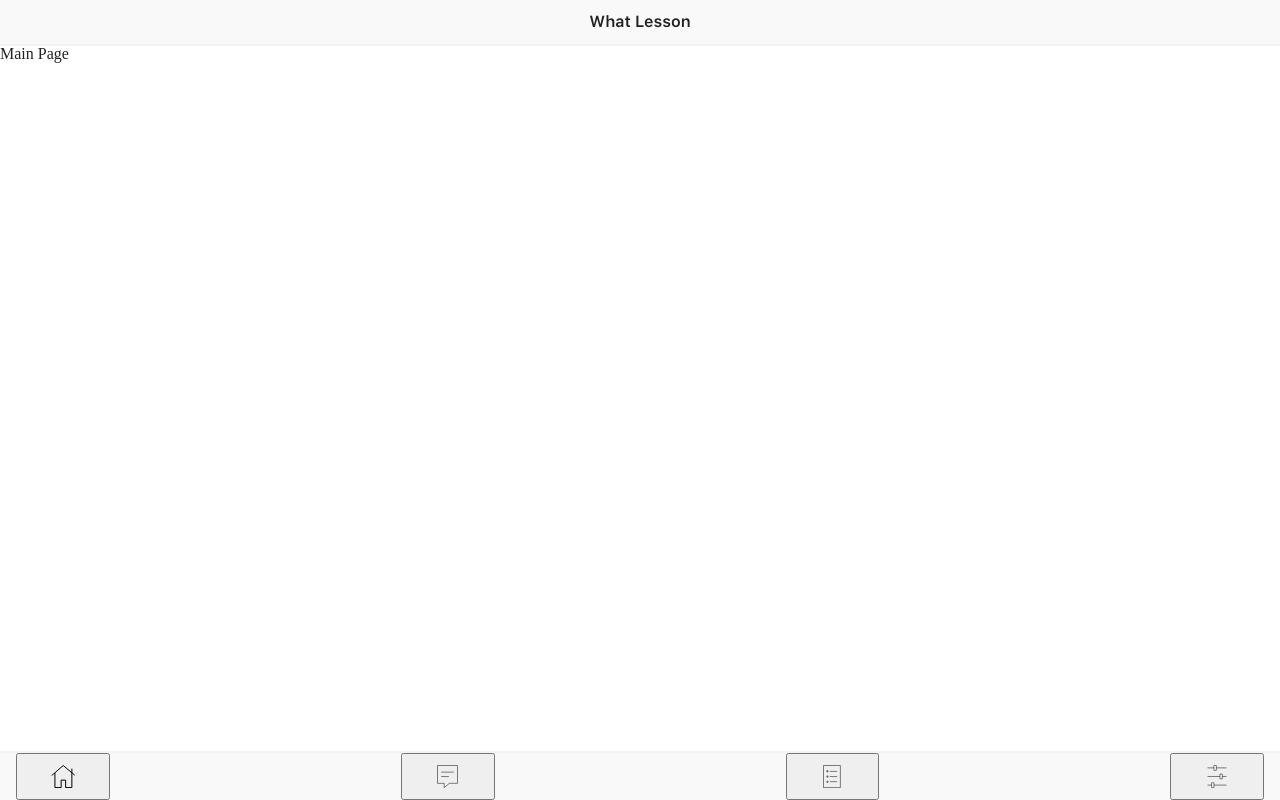
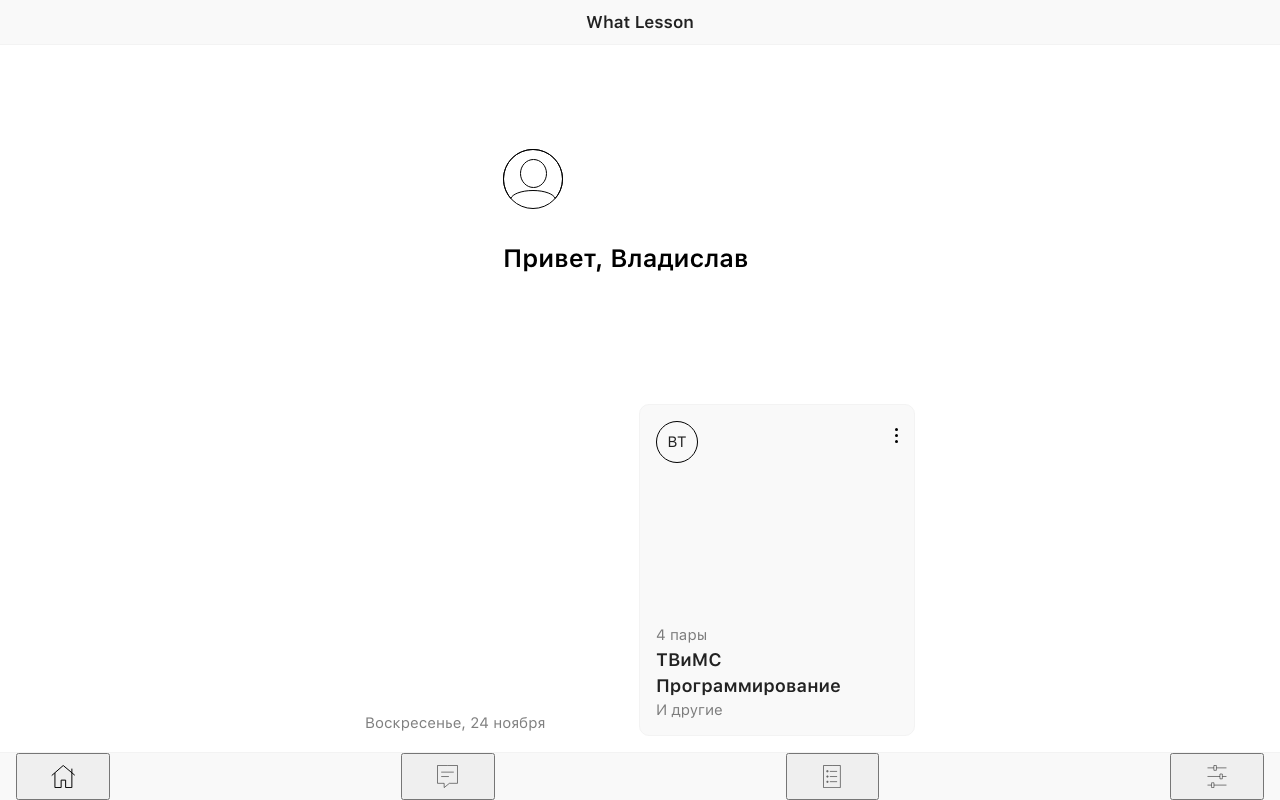
Before and after one commit to vssavosko/what-lesson, a React (Create React App) app: page / in a window 1280 px wide. Built offline with nearby package versions, Linux system fonts and the light colour scheme.

Commit message:
feat: 🎸 created markup for Main component

```diff
--- a/package.json
+++ b/package.json
@@ -1,6 +1,6 @@
 {
   "name": "what-lesson",
-  "version": "0.4.0",
+  "version": "0.5.0",
   "private": true,
   "dependencies": {
     "@testing-library/jest-dom": "^4.2.4",
--- a/src/components/HeaderBar/HeaderBar.tsx
+++ b/src/components/HeaderBar/HeaderBar.tsx
@@ -5,13 +5,14 @@ import styled from 'styled-components';
 const Header = styled.div`
   display: flex;
   height: 44px;
-  border-bottom: 2px solid #f3f3f3;
+  border-bottom: 1px solid #f3f3f3;
   background-color: #f9f9f9;
   justify-content: center;
   align-items: center;
 `;
 const Title = styled.p`
   font-family: SFProTextSemibold, Fallback, sans-serif;
+  font-size: 17px;
 `;
 
 export const HeaderBar: React.FC = () => {
--- a/src/components/Main/Main.tsx
+++ b/src/components/Main/Main.tsx
@@ -2,14 +2,130 @@ import React from 'react';
 
 import styled from 'styled-components';
 
+import { IStyledProps } from './interfaces';
+
+import { ReactComponent as UserIcon } from '../../assets/images/svg/user-icon.svg';
+import { ReactComponent as DotsIcon } from '../../assets/images/svg/dots.svg';
+
 const Page = styled.div`
+  display: flex;
+  flex-wrap: wrap;
   flex-grow: 1;
+  padding: 0 16px;
+  padding-bottom: 16px;
+  justify-content: center;
+  align-items: flex-end;
+`;
+const Greeting = styled.div`
+  width: 274px;
+  height: 128px;
+  margin: 0 auto;
+`;
+const GreetingText = styled.p`
+  margin-top: 34px;
+  font-family: SFProTextSemibold, sans-serif;
+  font-size: 25px;
+  color: #000;
+`;
+const Tabs = styled.div`
+  display: flex;
+  flex-wrap: wrap;
+  width: 100%;
+  height: 355px;
+  justify-content: center;
+  align-items: flex-end;
+`;
+const Date = styled.p`
+  width: 274px;
+  margin-bottom: 5px;
+  font-family: SFProTextRegular, sans-serif;
+  font-size: 15px;
+  color: rgba(0,0,0,0.5);
+`;
+const Tab = styled.div`
+  display: flex;
+  flex-wrap: wrap;
+  width: 274px;
+  height: 330px;
+  background-color: #F9F9F9;
+  border: 1px solid #F3F3F3;
+  border-radius: 10px;
+`;
+const IconsBar = styled.div`
+  display: flex;
+  width: 100%;
+  padding: 0 16px;
+  padding-top: 16px;
+  justify-content: space-between;
+`;
+const Circle = styled.div`
+  display: flex;
+  width: 40px;
+  height: 40px;
+  border: 1px solid #000;
+  border-radius: 50%;
+  justify-content: center;
+  align-items: center;
+`;
+const CircleText = styled.p`
+  font-family: SFProDisplayRegular, sans-serif;
+  font-size: 15px;
+`;
+const DotsIconPadding = styled.div`
+  padding-top: 7px;
+`;
+const TabContent = styled.div`
+  display: flex;
+  flex-wrap: wrap;
+  width: 100%;
+  height: 93px;
+  padding: 16px;
+  align-self: flex-end;
+`;
+const SideValues = styled.p<IStyledProps>`
+  display: flex;
+  width: 100%;
+  align-items: center;
+  padding-bottom: ${(props: IStyledProps) => props.pb};
+  font-family: 'SFProTextRegular', sans-serif;
+  font-size: 15px;
+  color: rgba(0,0,0,0.5);
+`;
+const PrincipalValue = styled.p<IStyledProps>`
+  display: flex;
+  width: 100%;
+  align-items: center;
+  padding-bottom: ${(props: IStyledProps) => props.pb};
+  font-family: 'SFProTextSemibold', sans-serif;
+  font-size: 18px;
 `;
 
 export const Main: React.FC = () => {
   return (
     <Page>
-      <p>Main Page</p>
+      <Greeting>
+        <UserIcon />
+        <GreetingText>Привет, Владислав</GreetingText>
+      </Greeting>
+      <Tabs>
+        <Date>Воскресенье, 24 ноября</Date>
+        <Tab>
+          <IconsBar>
+            <Circle>
+              <CircleText>ВТ</CircleText>
+            </Circle>
+            <DotsIconPadding>
+              <DotsIcon />
+            </DotsIconPadding>
+          </IconsBar>
+          <TabContent>
+            <SideValues pb='5px'>4 пары</SideValues>
+            <PrincipalValue pb='5px'>ТВиМС</PrincipalValue>
+            <PrincipalValue pb='5px'>Программирование</PrincipalValue>
+            <SideValues>И другие</SideValues>
+          </TabContent>
+        </Tab>
+      </Tabs>
     </Page>
   );
 };
--- /dev/null
+++ b/src/components/Main/interfaces.tsx
@@ -0,0 +1,3 @@
+export interface IStyledProps {
+  pb?: string;
+};
--- a/src/components/TabBar/TabBar.tsx
+++ b/src/components/TabBar/TabBar.tsx
@@ -14,7 +14,7 @@ const Bar = styled.div`
   flex-shrink: 0;
   height: 47px;
   padding: 0 16px;
-  border-top: 2px solid #f3f3f3;
+  border-top: 1px solid #f3f3f3;
   background-color: #f9f9f9;
   justify-content: space-between;
 `;
```
Also changed, not shown: src/assets/images/svg/dots.svg (added), src/assets/images/svg/user-icon.svg (added).
